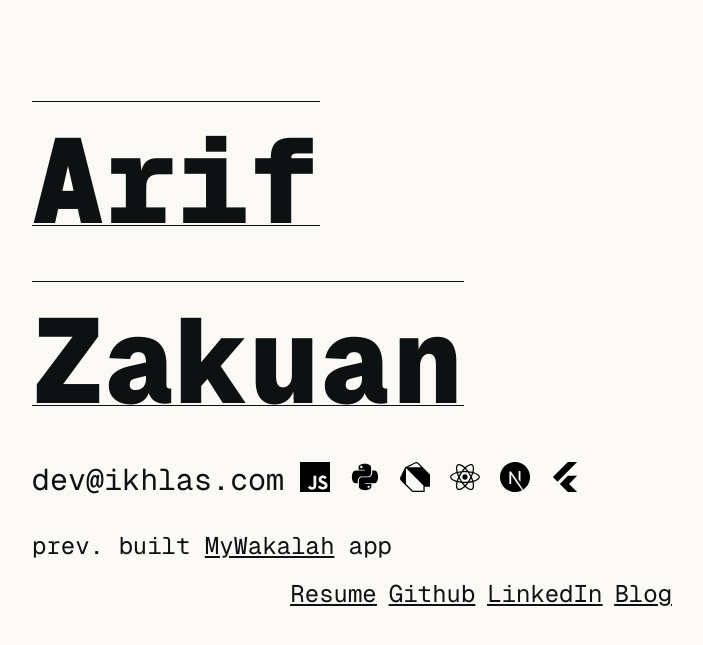
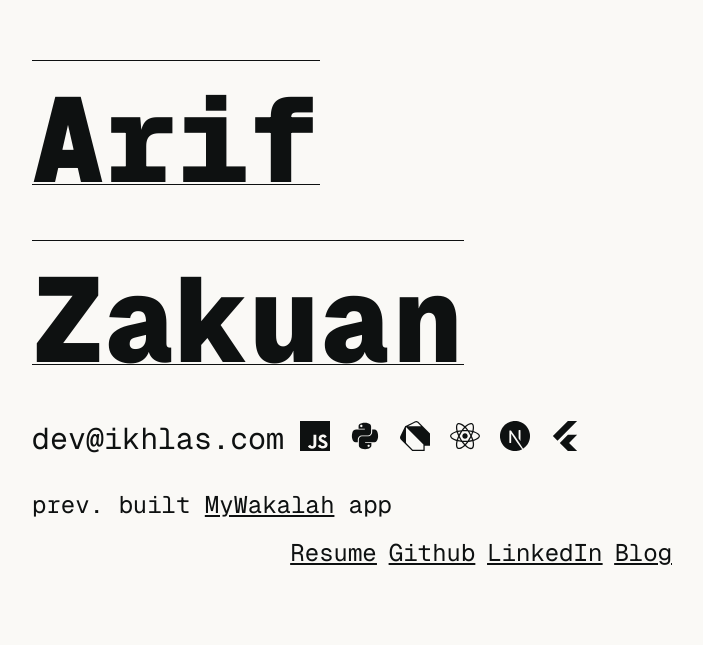
Before and after one commit to tehcanai/zakuan-next, a Next.js app: page / in a window 1280 px wide. Shown: the part 101-746 px from the top of the page, without its empty margins (288-991 px from the left). Built offline with nearby package versions, Linux system fonts and the light colour scheme.

Commit message:
css changes

```diff
--- a/app/blog/page.tsx
+++ b/app/blog/page.tsx
@@ -34,7 +34,7 @@ export default function Page() {
     <div id="light">
       {/* <MenuBar /> */}
       <Fade in={true} timeout={1000}>
-      <main className={'h-full lg:h-screen flex flex-col self-stretch items-left pt-24 pb-12 md:pt-[100px] mx-10 lg:mx-40 xl:mx-80 space-y-4'}>
+      <main className={'flex flex-col self-stretch items-left pt-24 pb-12 md:pt-[100px] mx-10 lg:mx-40 xl:mx-80 space-y-4'}>
         <Link className='hover:text-stone-700' href="/" prefetch={true}>{backText}</Link>
         <Divider className='bg-white opacity-50'></Divider>
         <div className='flex flex-col lg:flex-row'>
--- a/app/page.tsx
+++ b/app/page.tsx
@@ -20,7 +20,7 @@ export default function Page() {
 
   return (
     <>
-    <div className='h-full lg:h-screen flex flex-col justify-center'>
+    <div className='flex flex-col justify-center'>
         <CoverSection/>
     </div>
     </>
--- a/tailwind.config.ts
+++ b/tailwind.config.ts
@@ -9,7 +9,8 @@ const config = {
     './src/**/*.{ts,tsx}',
     './templates/**/*.{ts,tsx}',
   ],
-  prefix: "",
+  prefix: '',
+  important: true,
   theme: {
     container: {
       center: true,
--- a/templates/cover.tsx
+++ b/templates/cover.tsx
@@ -26,12 +26,12 @@ export default function CoverSection() {
                 dev@ikhlas.com
               </p>
             <div className='flex flex-row space-x-5'>
-              <SiJavascript color='black' alt='javascript'/>
-              <FaPython color='black'/>
-              <SiDart color='black'/>
-              <FaReact color='black'/>
-              <SiNextdotjs color='black'/>
-              <SiFlutter color='black'/>
+              <SiJavascript color='#0E1111' alt='javascript'/>
+              <FaPython color='#0E1111'/>
+              <SiDart color='#0E1111'/>
+              <FaReact color='#0E1111'/>
+              <SiNextdotjs color='#0E1111'/>
+              <SiFlutter color='#0E1111'/>
             </div>
             </div>
               <p className={`text-2xl pb-4 md:pb-4 `}>
```
